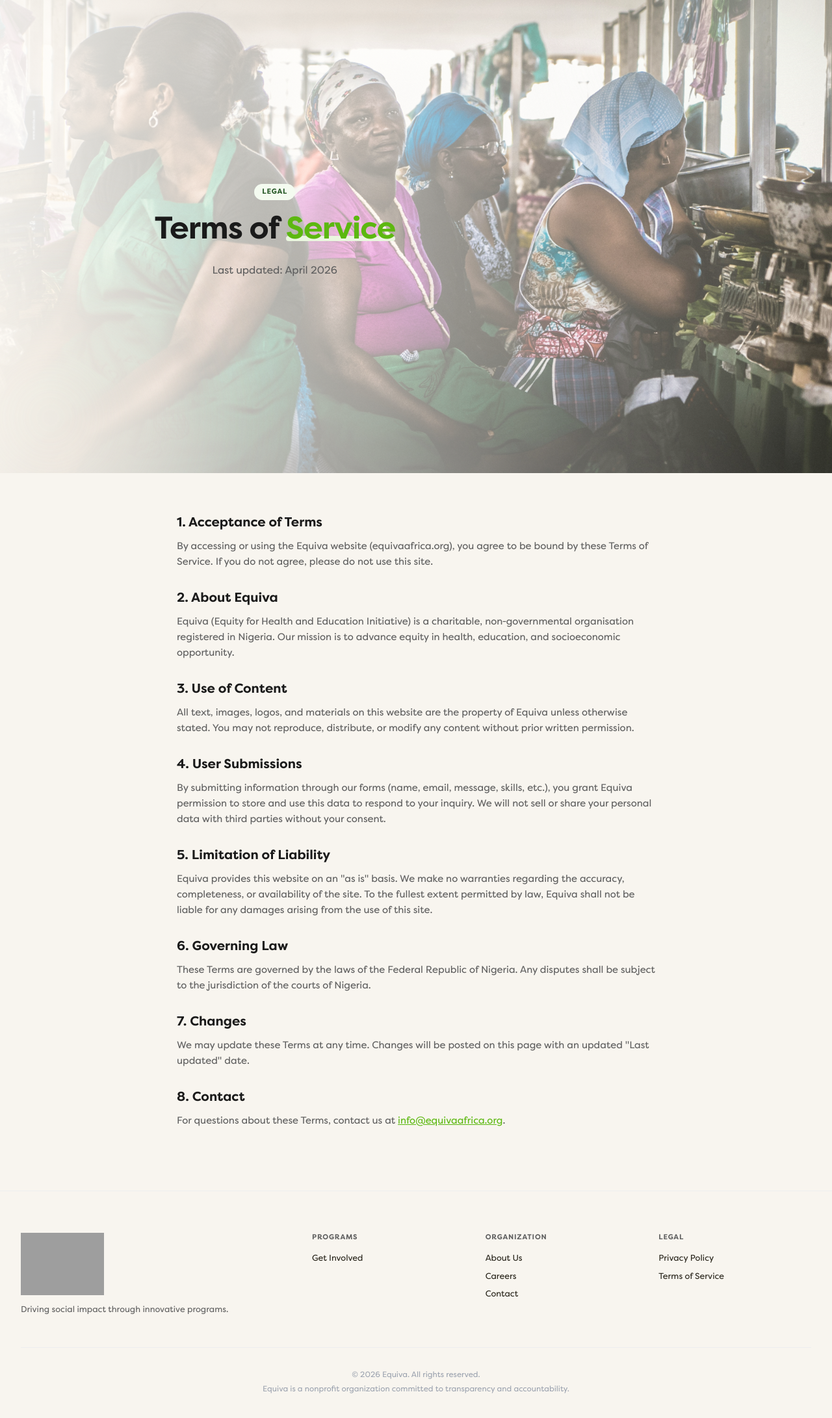
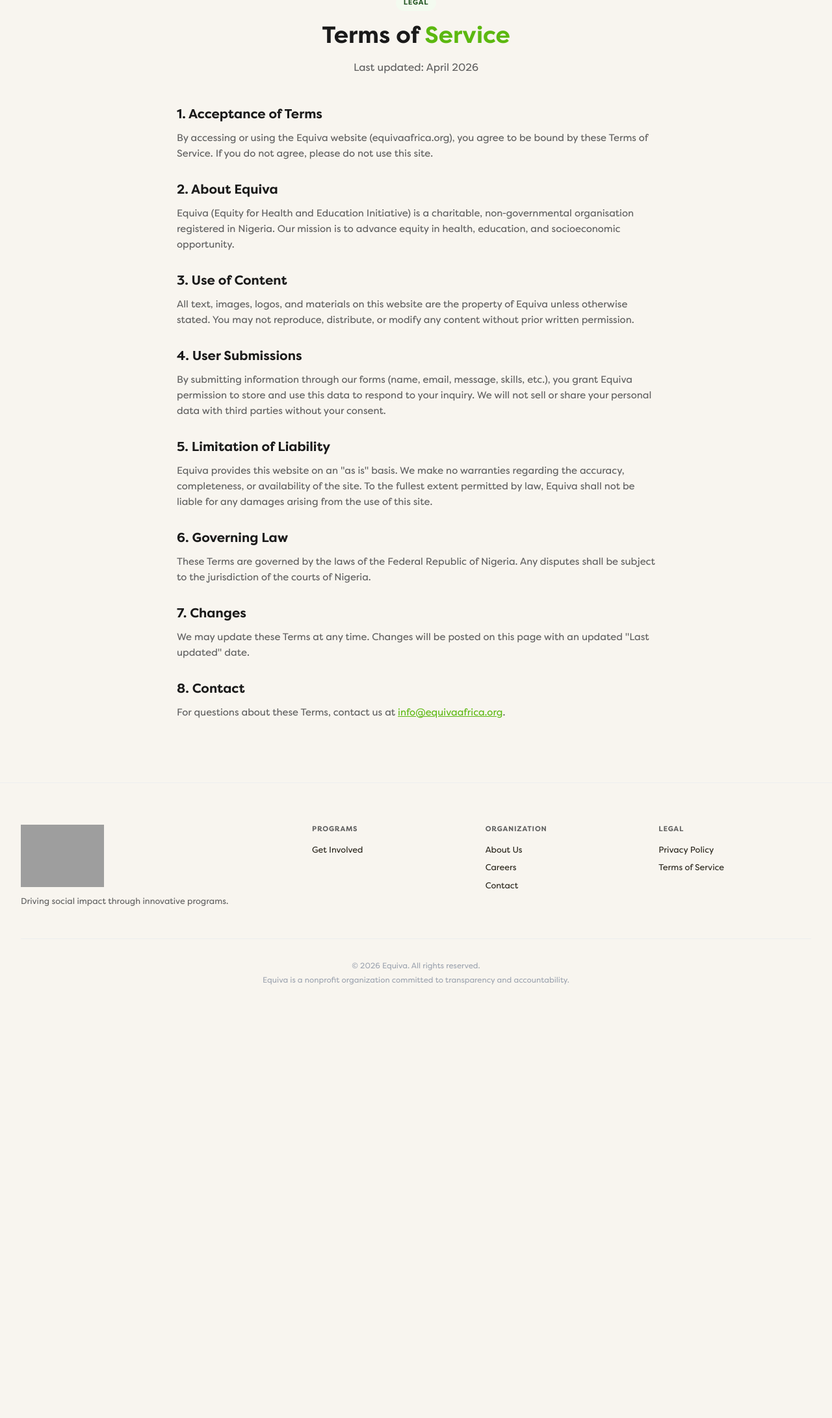
Before and after one commit to iyke497/Equiva, a Flask app: page /terms in a window 1280 px wide. Shown: the part 72-2254 px from the top of the page at 65% size. After the commit the page ends 1587 px from the top, so only its background shows below. Run offline with Flask 3, Linux system fonts and the light colour scheme; some libraries are stand-ins or nearby versions; some web fonts are replaced; grey boxes are pictures that could not be loaded.

Commit message:
fix footer links, remove hero from terms/privacy

```diff
--- a/templates/base.html
+++ b/templates/base.html
@@ -90,8 +90,8 @@
                         </div>
                         <div class="footer-column">
                             <h6>Legal</h6>
-                            <a href="#">Privacy Policy</a>
-                            <a href="#">Terms of Service</a>
+                            <a href="{{ url_for('main.privacy') }}">Privacy Policy</a>
+                            <a href="{{ url_for('main.terms') }}">Terms of Service</a>
                         </div>
                     </div>
                 </div>
--- a/templates/terms.html
+++ b/templates/terms.html
@@ -4,23 +4,14 @@
 {% block meta_description %}Terms of Service for Equiva, Equity for Health and Education Initiative.{% endblock %}
 
 {% block content %}
-<section class="hero-section hero-section-bg" id="terms-hero">
-    <img src="{{ url_for('static', filename='images/workwedo/img-1-market-women.jpg') }}" alt="" class="hero-bg-img" aria-hidden="true">
-    <div class="hero-bg-overlay"></div>
-    <div class="hero-glow hero-glow-1"></div>
-    <div class="hero-glow hero-glow-2"></div>
-    <div class="container">
-        <div class="about-page-header">
-            <span class="section-badge">Legal</span>
-            <h1 class="about-page-title">Terms of <span class="hero-accent">Service</span></h1>
-            <p class="about-page-subtitle">Last updated: April 2026</p>
-        </div>
-    </div>
-</section>
-
 <section class="services-section" id="terms-content">
     <div class="container" style="max-width: 800px;">
-        <div class="about-text">
+        <div class="section-header">
+            <span class="section-badge">Legal</span>
+            <h2 class="section-title">Terms of <span style="color: var(--green-core);">Service</span></h2>
+            <p class="section-subtitle">Last updated: April 2026</p>
+        </div>
+        <div class="about-text" style="margin-top: var(--space-32);">
             <h2 style="font-size: 20px; margin-bottom: var(--space-12);">1. Acceptance of Terms</h2>
             <p>By accessing or using the Equiva website (equivaafrica.org), you agree to be bound by these Terms of Service. If you do not agree, please do not use this site.</p>
 
```
Also changed, not shown: templates/privacy.html (+6 -15 lines).
